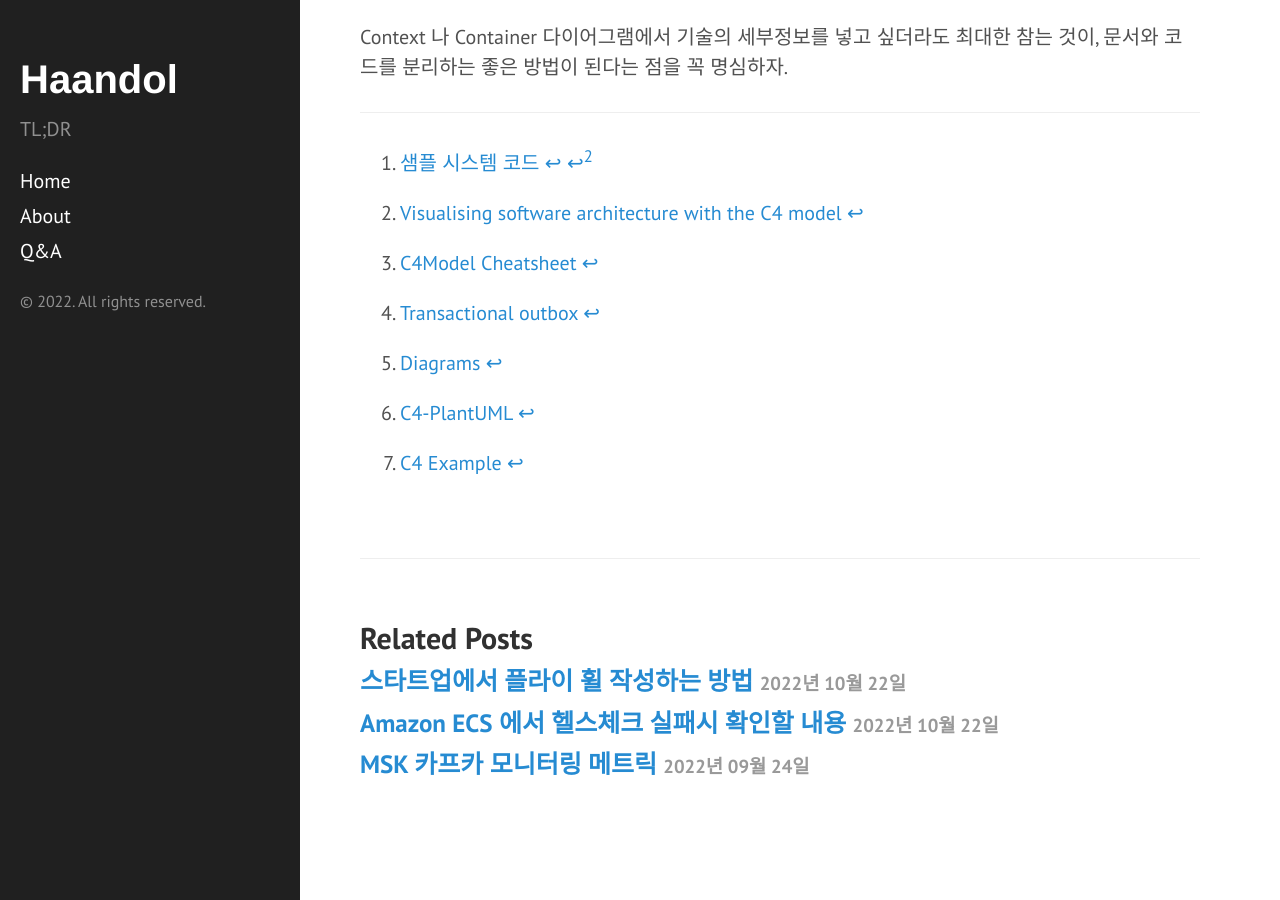
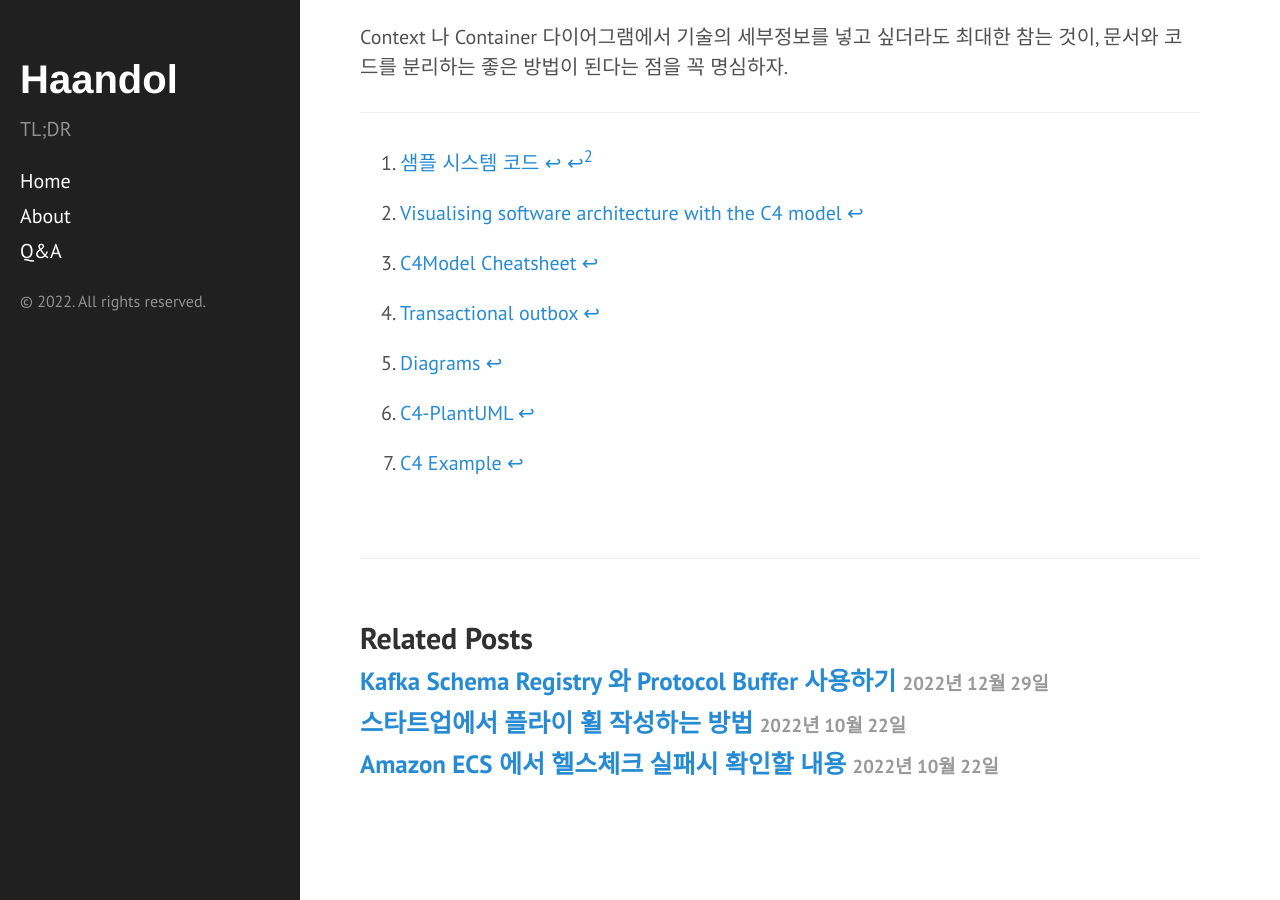
Before and after one commit to haandol/haandol.github.com, a Jekyll site: the page built from _posts/2022-12-17-demystifying-c4model.md, in a window 1280 px wide and 900 px high, scrolled down 6473 px. Built offline with Jekyll 4.4.1, drawn with Linux system fonts in a browser that asks for light colours; comment, search, counter and statistics services are not loaded; some of the changed lines change nothing that is shown.

Commit message:
add schema registry

````diff
--- a/_posts/2022-12-17-demystifying-c4model.md
+++ b/_posts/2022-12-17-demystifying-c4model.md
@@ -1,7 +1,7 @@
 ---
 layout: post
 title: 쉽게 설명한 C4Model
-excerpt: demystifying C4Model
+excerpt: Demystifying C4Model
 author: vincent
 email: ldg55d@gmail.com
 tags: c4model plantuml c4-plantuml diagram-as-code
--- /dev/null
+++ b/_posts/2022-12-29-use-kafka-schema-registry-for-protobuf.md
@@ -0,0 +1,148 @@
+---
+layout: post
+title: Kafka Schema Registry 와 Protocol Buffer 사용하기
+excerpt: Use Kafka schema-registry for Protobuf
+author: vincent
+email: ldg55d@gmail.com
+tags: kafka schema-registry protocol-buffer protobuf
+publish: true
+---
+
+## TL;DR
+
+코드는 여기[^1]
+
+## 시작하며
+
+이벤트 기반 서비스를 만들다보면 이벤트 스키마가 점점 복잡해지기 마련이다.
+
+이벤트 스키마가 변경되면 보내는 쪽과 받는 쪽을 모두에 영향이 가기 마련인데, 보내는 쪽에서 수정했을 때 받는쪽의 영향을 최소화 하기 위해서는 이벤트 스키마의 compatibility 를 잘 관리해야 한다.
+
+이벤트 스키마의 compatibility 를 관리하는 방법으로 보통, IDL 로 스키마를 표현한 뒤, 이를 코드로 변환하는 방법을 사용한다.
+
+IDL 로 쓰는 언어로는 대표적으로 Avro, Protocol Buffer 가 있다. 이 글에서는 Protocol Buffer 를 기반으로 Confluent 의 Schema Registry 를 사용하는 방법을 설명한다.
+
+## Protocol Buffer
+
+프로토콜 버퍼를 깊이 설명하는 것은 이 글의 범위를 벗어나므로, 간단하게 설명하자면, 구글에서 만든 데이터 직렬화 방식이며, IDL 로 스키마를 표현하고, 이를 코드로 변환하는 방식이다.
+
+코드[^1]에서는 현재 두개의 proto 파일을 이용해서 지정되어 있다.
+
+부모 또는 공용으로 사용되는 idl.Message 와 구체적인 메시지를 나타내는 idl.command.BookCar 가 그것이다.
+
+`idl.Message` 정의는 다음과 같다. 일반적으로 메시지의 프로퍼티들은 가이드라인[^2] 에 따라서 정의한다.
+
+```protobuf
+syntax = "proto3";
+
+package idl;
+option go_package = "github.com/haandol/protobuf/pkg/idlpb";
+
+message Message {
+  string name = 1;
+  string version = 2;
+  string id = 3;
+  string correlation_id = 4;
+  string parent_id = 5;
+  string created_at = 6;
+}
+```
+
+그리고 실제 서비스에서 주고받을 구체화된 메시지 포맷인, `idl.command.BookCarBody` 는 다음과 같다.
+
+해당 메시지 포맷은 `base.proto` 에 저장된 `idl.Message` 를 import 하고, 추가로 BookCarBody 를 body 필드로 정의하고 있다.
+
+```protobuf
+syntax = "proto3";
+
+package idl.command;
+option go_package = "github.com/haandol/protobuf/pkg/idlpb/commandpb";
+
+import "base.proto";
+
+message BookCarBody {
+  int32 trip_id = 1;
+  uint32 car_id = 2;
+}
+
+message BookCar {
+  idl.Message message = 1;
+  BookCarBody body = 2;
+}
+```
+
+코드의 README 에 따라 `task idl` 을 실행하면 go 패키지들이 생성되며, 해당 패키지들은 `idlpb.commandpb` 로 사용할 수 있다.
+
+## Schema Registry
+
+패키지를 생성했으면 스키마 레지스트리에 등록하고, 확인해보자.
+
+README 에 따라 도커 컨테이너로 스키마 레지스트리를 실행하고, `task schema` 를 실행하면 스키마가 등록된다.
+
+스키마 레지스트리에 스키마를 등록할 때, compatibility 를 설정할 수 있으며, 기본적으로 `backward` 로 설정되어 있다.
+
+각 compability 모드에 대한 설명은 여기[^3]에서 찾아볼 수 있다. 참고로 `backward` 는 바로 직전 버전의 스키마와 호환되는지 확인하는 것이며, 예제에서는 기본 모드로 사용한다.
+
+```bash
+# 스키마 레지스트리 실행
+$ docker-compose --profile backend up
+
+# 스키마 레지스트리에 스키마 등록
+$ task schema
+
+# 스키마 레지스트리에 등록된 스키마 확인
+$ open http://localhost:8081/subjects
+```
+
+참고로 AWS 에서도 Glue Schema Registry 를 제공하고 있으며, AVRO 와 Protobuf 를 지원한다.
+
+하지만 `idl.Message` 와 같이 다른 파일에서 지정한 스키마를 사용하는 기능을 References 라고 하는데, 이 기능은 현재 Glue Schema Registry 에서는 지원하지 않는다.
+
+따라서 구조화되지 않은 스키마를 사용하는 경우에만 glue schema registry 를 사용할 수 있다.
+
+## 스키마 호환성 확인
+
+위에서 언급했듯, `backward` 모드로 설정되어 있기 때문에, 직전 버전의 스키마와 호환되지 않으면 등록이 되지 않는다.
+
+```protobuf
+syntax = "proto3";
+
+package idl.command;
+option go_package = "github.com/haandol/protobuf/pkg/idlpb/commandpb";
+
+import "base.proto";
+
+message BookCarBody {
+  int32 trip_id = 1;
+  uint32 car_id = 2;
+}
+
+message BookCar {
+  // 메시지 순서때문에 이전 버전의 스키마와 호환되지 않는다.
+  required string source = 1;
+  idl.Message message = 2;
+  BookCarBody body = 3;
+}
+```
+
+위와 같이 `car.proto`[^4] 를 수정하고 스키마를 등록하면 아래와 같은 에러가 발생한다.
+
+```bash
+$ task schema
+2022-12-28T23:38:09.672+0900    ERROR   schema/main.go:37       failed to check compatibility   {"module": "main", "error": "unable to POST \"http://schema-registry:8081/compatibility/subjects/message.Message/versions/latest?verbose=true\": Post \"http://schema-registry:8081/compatibility/subjects/message.Message/versions/latest?verbose=true\": EOF"}
+```
+
+## 마치며
+
+개인적으로 카프카만 고려할 땐 AVRO 가 더 좋은 선택일거 같지만, gRPC 를 사용할 것을 고려하면 IDL 을 하나로 통일하는게 좋을 것 같다.
+
+따라서 팀에서 gRPC 를 쓰는 경우는 Protobuf 를 사용하고, 그렇지 않은 경우는 AVRO 를 사용하는 것을 추천한다.
+
+또한 직렬화 하면 데이터 크기가 확연히 줄어들긴 하지만, 직렬화를 도입해서 생기는 복잡성 또한 만만치 않게 크기 때문에 직렬화를 도입할 때는 신중하게 고려해야 한다.
+
+---
+
+[^1]: [Go kafka schema-registry using Protobuf](https://github.com/haandol/go-protobuf-schema-registry)
+[^2]: [Message Properties](https://codeopinion.com/message-properties/)
+[^3]: [Schema Evolution and Compatibility](https://docs.confluent.io/platform/current/schema-registry/avro.html)
+[^4]: [car proto 파일](https://github.com/haandol/go-protobuf-schema-registry/blob/main/idl/commandpb/car.proto)
````
